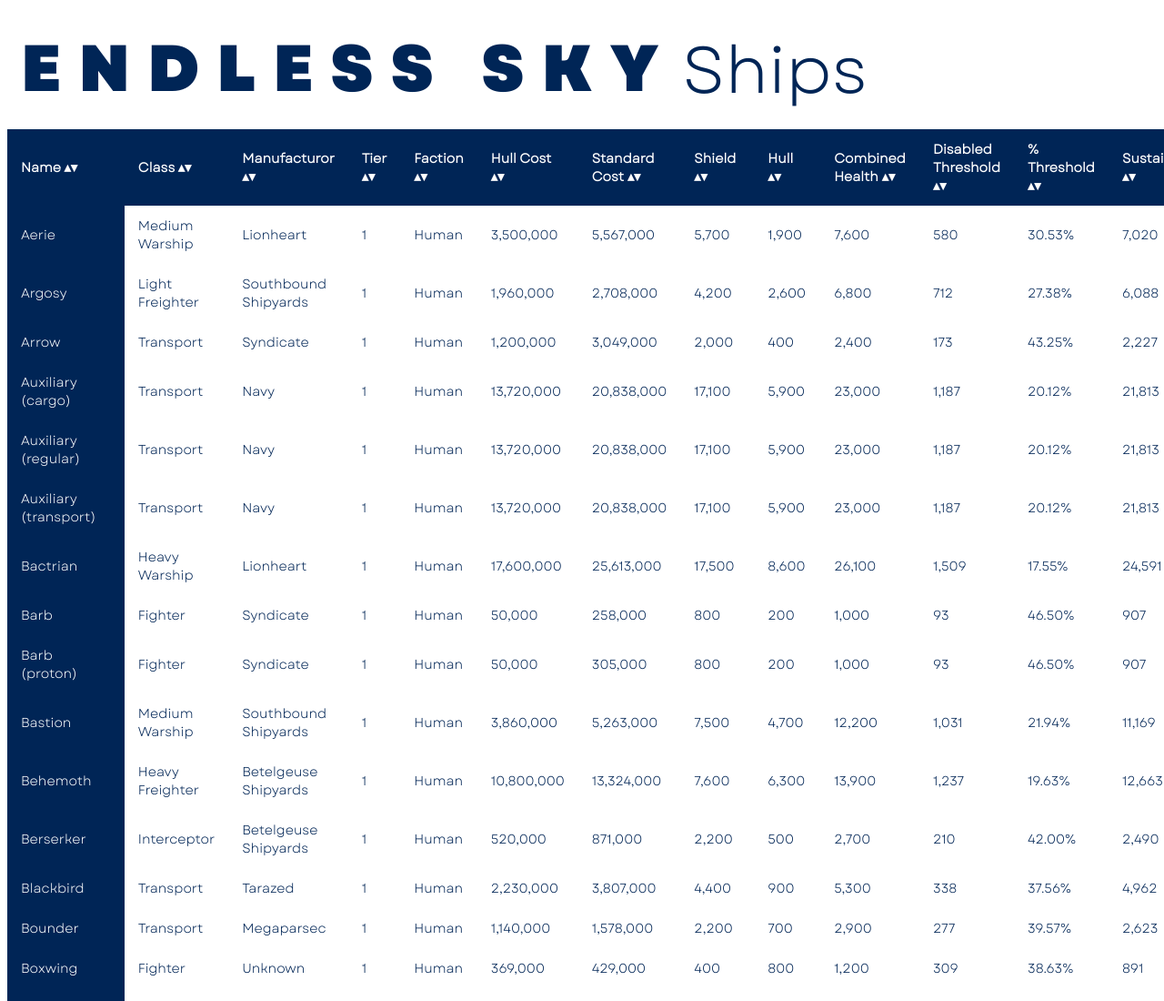
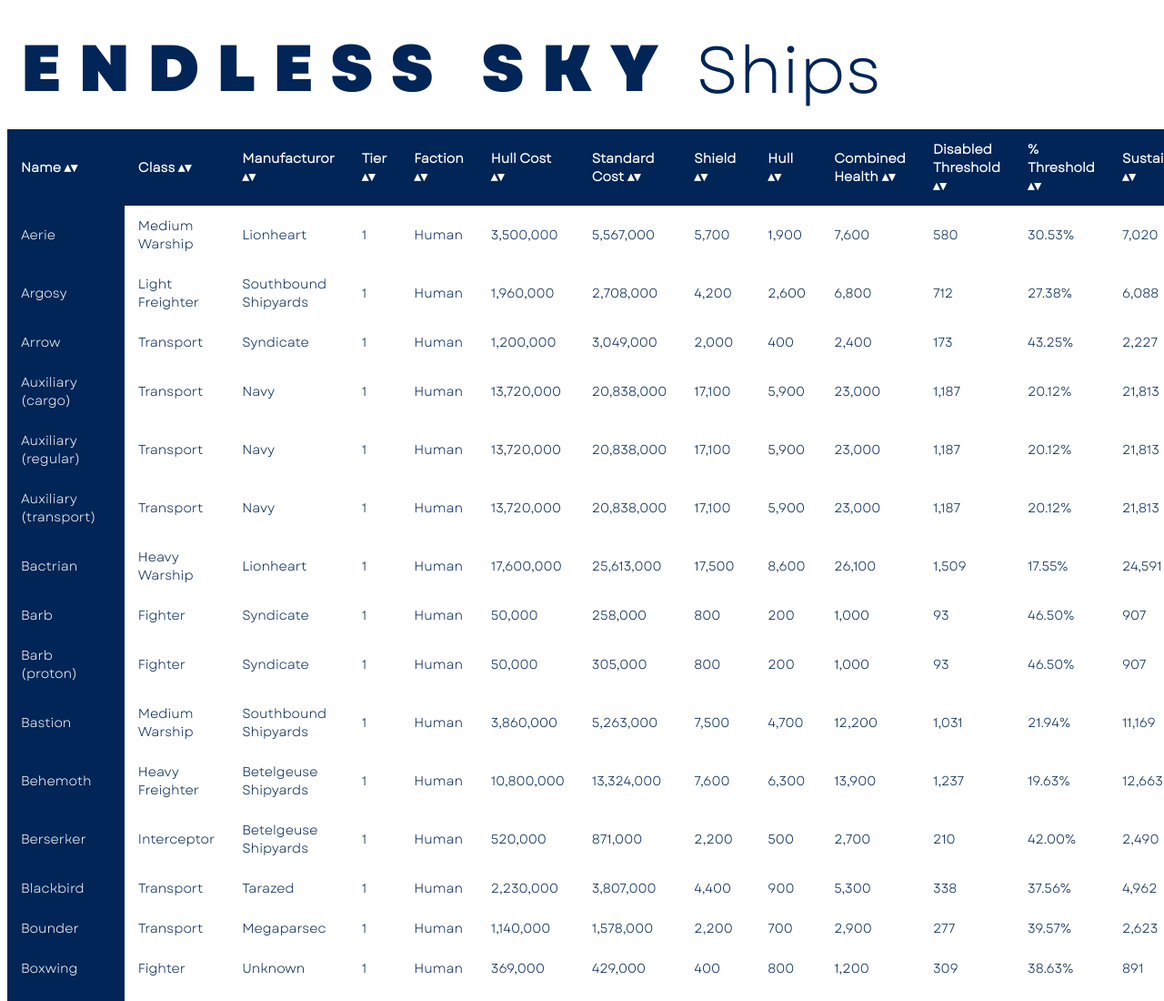
Before and after one commit to foodfanatic/foodfanatic.github.io, a plain HTML site: page endlessSkyShips/index.html in a window 1280 px wide. Shown: the top 1100 px of the page at 91% size. Drawn offline with Linux system fonts and the light colour scheme.

Commit message:
Update styles.css

```diff
--- a/endlessSkyShips/styles.css
+++ b/endlessSkyShips/styles.css
@@ -27,7 +27,7 @@ table.sortable th:not(.sorttable_sorted):not(.sorttable_sorted_reverse):not(.sor
     position: absolute;
     font-size: 5em;
     top: 25px;
-    left: 750px;
+    left: 765px;
 }
 table th {
     background-color: #002556;
```
